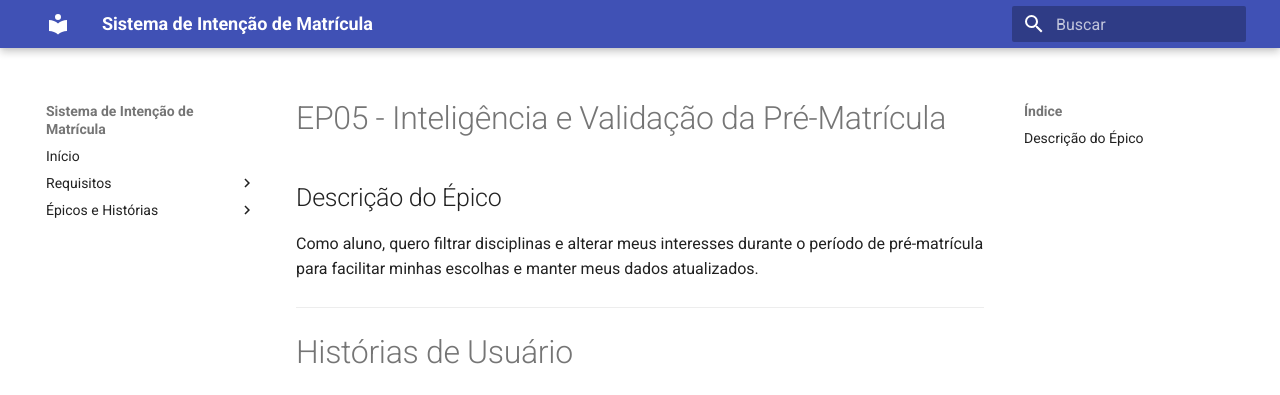
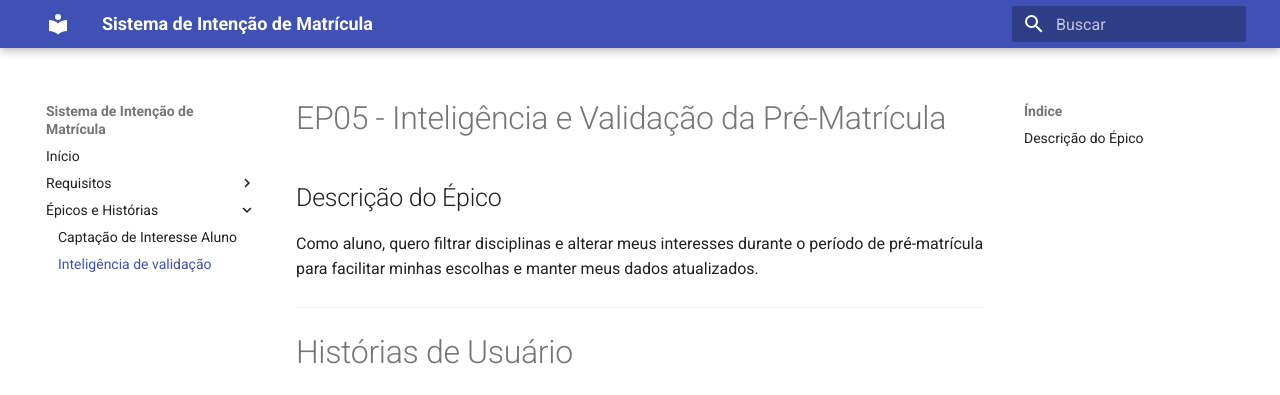
Before and after one commit to si-2026-1/Sistema_de_intencao_de_matricula, an MkDocs documentation site: the page built from docs/epicos_e_historias_de_usuarios/EP05_Inteligencia_e_validacao.md, in a window 1280 px wide. Shown: the top 395 px of the page. Built offline with MkDocs 1.6.1 and Material for MkDocs 9.7.7, drawn with Linux system fonts in a browser that asks for light colours.

Commit message:
Add validation intelligence epic to documentation

```diff
--- a/mkdocs.yml
+++ b/mkdocs.yml
@@ -17,3 +17,4 @@ nav:
 
   - Épicos e Histórias:
       - Captação de Interesse Aluno: epicos_e_historias_de_usuarios/EP04_Captacao_de_interesse_alunos.md
+      - Inteligência de validação: epicos_e_historias_de_usuarios/EP05_Inteligencia_e_validacao.md
```
